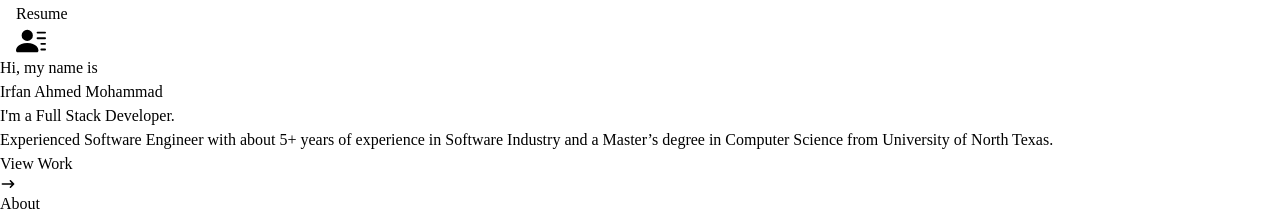
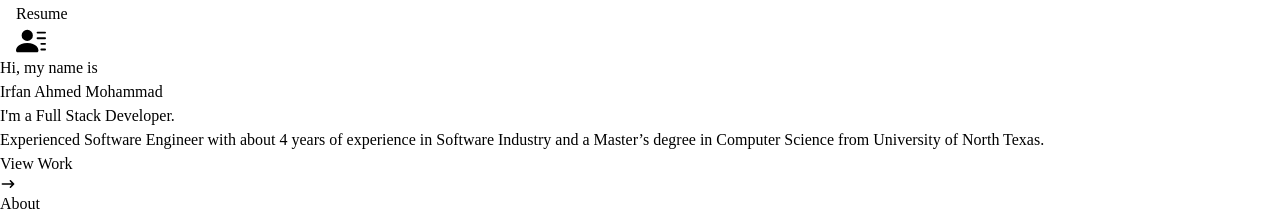
Before and after one commit to irfan5d7/portfolio-react-tailwind-, a React (Create React App) app: page / in a window 1280 px wide. Shown: the part 1020-1238 px from the top of the page. Built offline with nearby package versions, Linux system fonts and the light colour scheme; no server answers; what @material-tailwind/react would draw is missing.

Commit message:
resume update

```diff
--- a/src/components/Home.js
+++ b/src/components/Home.js
@@ -14,7 +14,7 @@ const Home = () => {
             I'm a Full Stack Developer.
             </h2>
             <p className='text-[#8892b0] py-4 max-w-[700px]'>
-            Experienced Software Engineer with about 5+ years of experience in Software Industry and a Master’s degree in Computer Science from University of North Texas.
+            Experienced Software Engineer with about 4 years of experience in Software Industry and a Master’s degree in Computer Science from University of North Texas.
             </p>
             <div>
             <Link to='work' smooth={true} duration={500}>
--- a/src/data/projectMetadata.js
+++ b/src/data/projectMetadata.js
@@ -38,7 +38,7 @@ export const projectMeta = [
 	{
 		id: 'p3',
 		name: 'Juspay Technologies',
-		title: 'Software Development Engineer',
+		title: 'Software Development Engineer Intern',
 		img: JuspayImg,
 		location: "Bengaluru, India",
 		duration: "Jan 2019 - May 2019",
@@ -47,7 +47,7 @@ export const projectMeta = [
 	{
 		id: 'p4',
 		name: 'Solivar Labs',
-		title: 'Software Engineer',
+		title: 'Jr. Software Developer',
 		img: SolivarImg,
 		location: "Visakhapatnam, India",
 		duration: "Jan 2018 - Dec 2018",
```
Also changed, not shown: 1 other file (tests, documents, lock files or other folders).
